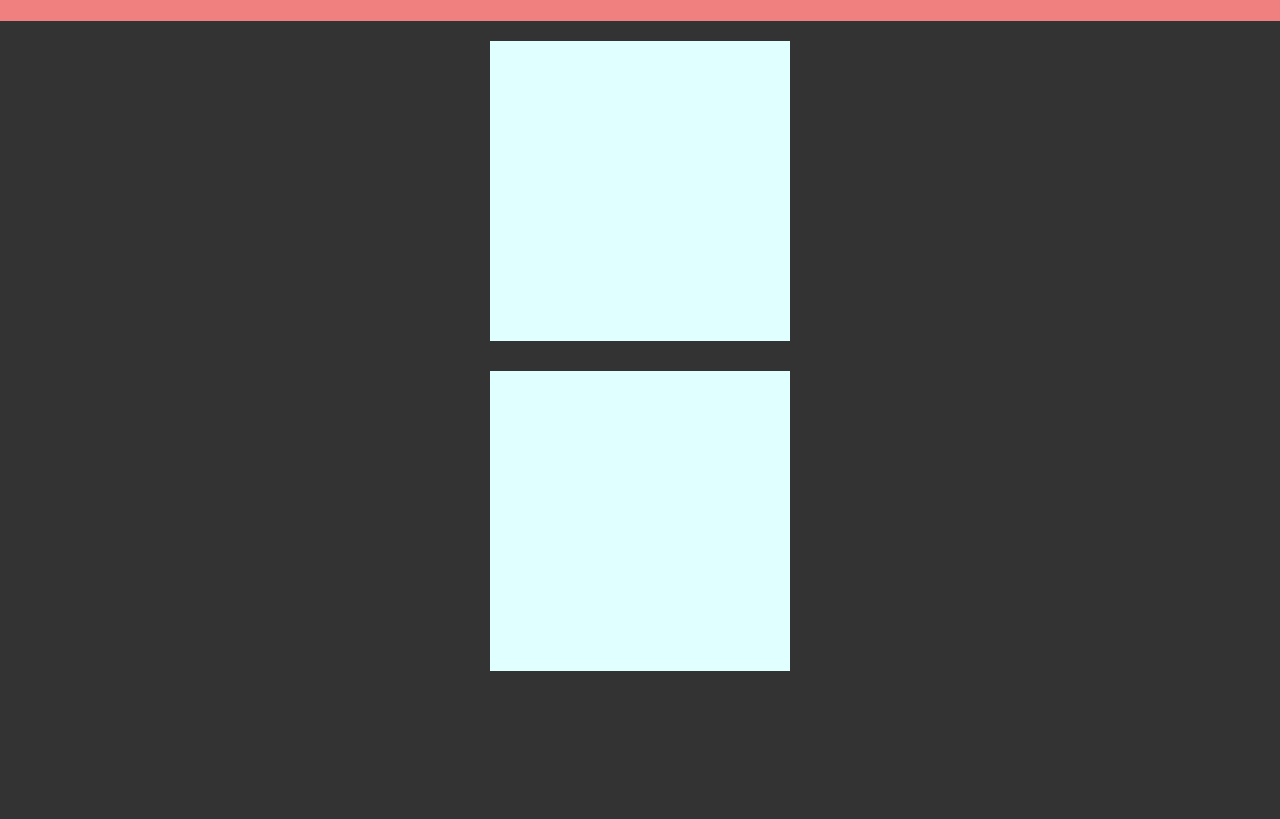
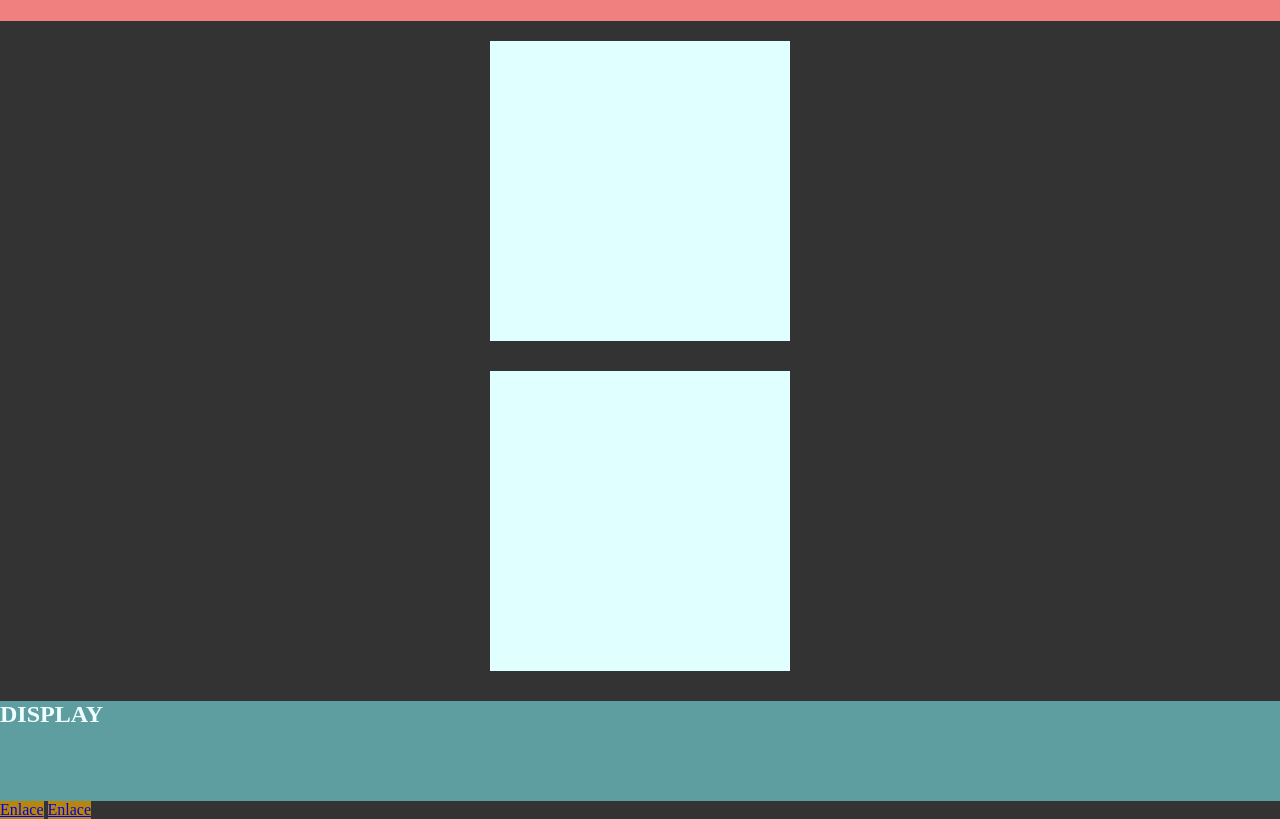
Before and after one commit to CxrlosMX/introduction-to-CSS, a plain HTML site: page 7.-Colapso de márgenes/index.html in a window 1280 px wide. Shown: the part 79-898 px from the top of the page. Before the commit the page ends 800 px from the top, so only its background shows below. Drawn offline with Linux system fonts and the light colour scheme.

Commit message:
Display v1

```diff
--- a/7.-Colapso de márgenes/css/styles-dist.css
+++ b/7.-Colapso de márgenes/css/styles-dist.css
@@ -1 +1 @@
-*{box-sizing:border-box}body{background-color:#333;color:azure;margin:0}.header{background-color:lightcoral;height:100px;margin-bottom:20px;overflow:hidden}.title{margin-left:auto;margin-right:auto}.box-1,.box-2{margin-left:auto;margin-right:auto;background-color:lightcyan;width:300px;height:300px}.box-1{margin-bottom:30px}
+*{box-sizing:border-box}body{background-color:#333;color:azure;margin:0}.header{background-color:lightcoral;height:100px;margin-bottom:20px;overflow:hidden}.title{margin-left:auto;margin-right:auto}.box-1,.box-2{margin-left:auto;margin-right:auto;background-color:lightcyan;width:300px;height:300px}.box-1{margin-bottom:30px}.box-2{margin-bottom:30px}.contenedor-text{background-color:cadetblue;width:auto;height:100px}.text{background-color:darkblue;display:none}.link{background-color:darkgoldenrod;display:block;display:inline-block}
--- a/7.-Colapso de márgenes/css/styles.css
+++ b/7.-Colapso de márgenes/css/styles.css
@@ -42,3 +42,42 @@ body {
     --Es recomendable ir empujando los elementos con el margin-bottom*/
   margin-bottom: 30px;
 }
+.box-2{
+  margin-bottom: 30px;
+}
+
+
+
+.contenedor-text{
+  background-color:cadetblue;
+  width: auto;
+  height: 100px;
+
+
+}
+/* La propiedad display nos sirve para cambiar el contexto
+de los elementos dentro del navegador
+
+Admite varios valores:
+  none-> Hacer que el elemento no se muestre, pero sigue cargandose.
+  block-> Hace que el elemento sea de bloque
+  inline-blobk -> Hace que el elemento sea de linea
+  pero admiote medidas de márgenes verticales
+
+  Ejemplo: Si tenemos un elementos de linea podemos modificar
+  su comportamiento, si es de linea el elemento podemos indicar
+  que queremos que sea de bloque
+*/
+.text{
+  background-color: darkblue;
+  /* Ocultamos el elemento */
+  display: none;
+}
+.link{
+background-color: darkgoldenrod;
+display: block;
+/* Cuando tenemos un elemento de linea y queremos que tenga
+  las propiedades de un elemento de bloque podemps hacer uso
+  de : */
+  display: inline-block;
+}
--- a/7.-Colapso de márgenes/index.html
+++ b/7.-Colapso de márgenes/index.html
@@ -15,6 +15,14 @@
     </header>
     <div class="box-1"></div>
     <div class="box-2"></div>
+
+    <div class="contenedor-text">
+        <h2>DISPLAY</h2>
+    </div>
+    <p class="text">Lorem ipsum dolor sit amet consectetur adipisicing elit. Eligendi deleniti possimus voluptatem sunt cum quas in asperiores vero culpa! Distinctio officia earum corrupti tempore, aliquid at adipisci ad inventore hic?</p>
+    <p class="text">Lorem ipsum dolor sit amet consectetur adipisicing elit. Pariatur ipsa blanditiis necessitatibus quam, vel cum molestias maxime est laboriosam officiis consequuntur facere deserunt, facilis atque nemo nisi quo! Doloribus, nam.</p>
+    <a href="#" class="link">Enlace</a>
+    <a href="#" class="link">Enlace</a>
 </body>
 
 </html>
```
